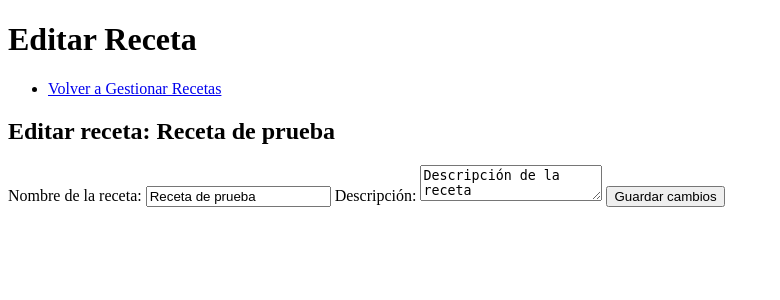
After one commit to Lailamb1/Pasteleria, a Flask app: page /editar_receta/1 in a window 1280 px wide. The commit adds this page. Shown: the top 300 px of the page, without its empty margins (0-780 px from the left). Run offline with Flask 3, Linux system fonts and the light colour scheme; tables that the repository leaves empty hold one stand-in row (values such as "Sample post").

```diff
--- a/app.py
+++ b/app.py
@@ -17,6 +17,7 @@ class RecetaForm(FlaskForm):
 
     # Base de datos simple en memoria (puedes conectarlo a una base de datos real más tarde)
 recetas = []
+ingredientes = []
 
 # Modelo para los ingredientes
 class Ingrediente(db.Model):
@@ -47,10 +48,33 @@ def gestionar_ingredientes():
         return redirect(url_for('ver_ingredientes'))
     return render_template('ingredientes.html')
 
+# Ruta para agregar ingredientes
+
+@app.route('/agregar_ingrediente', methods=['GET', 'POST'])
+def agregar_ingrediente():
+    if request.method == 'POST':
+        # Obtener los datos del formulario
+        nombre = request.form['nombre']
+        cantidad = request.form['cantidad']
+
+        # Crear un nuevo ingrediente con un ID único
+        nuevo_ingrediente = Ingrediente(nombre=nombre, precio=0.0, unidad='unidad')  # Asumimos precio y unidad por defecto
+        db.session.add(nuevo_ingrediente)
+        db.session.commit()
+
+        # Redirigir a la página donde se muestran los ingredientes
+        return redirect(url_for('ver_ingredientes'))
+
+    # Si es un GET, simplemente mostramos el formulario
+    return render_template('agregar_ingrediente.html')
+    # Si es un GET, simplemente mostramos el formulario
+    return render_template('agregar_ingrediente.html')
+
+
 # Ruta para ver los ingredientes
 @app.route('/ver_ingredientes')
 def ver_ingredientes():
-    ingredientes = Ingrediente.query.all()
+    ingredientes = Ingrediente.query.all()  # Obtener todos los ingredientes desde la base de datos
     return render_template('ver_ingredientes.html', ingredientes=ingredientes)
 
 @app.route('/gestionar_recetas', methods=['GET', 'POST'])
@@ -77,11 +101,37 @@ def gestionar_recetas():
     # Si es un GET, simplemente renderizamos la página con la lista de recetas
     return render_template('gestionar_recetas.html', recetas=recetas)
 
+@app.route('/editar_receta/<int:id>', methods=['GET', 'POST'])
+def editar_receta(id):
+    receta = obtener_receta_por_id(id)  # Aquí debería ir la función que recupera la receta por ID
+    if request.method == 'POST':
+        # Recoger los datos del formulario
+        nombre = request.form['nombre']
+        descripcion = request.form['descripcion']
+        # Aquí actualizas los datos de la receta
+        actualizar_receta(id, nombre, descripcion)  # Función que guarda los cambios
+        return redirect(url_for('gestionar_recetas'))  # Redirige a la lista de recetas gestionadas
 
-@app.route('/eliminar_receta/<int:receta_id>', methods=['GET'])
-def eliminar_receta(receta_id):
-    del recetas[receta_id]  # Eliminamos la receta por índice
-    return redirect(url_for('gestionar_recetas'))
+    return render_template('editar_receta.html', receta=receta)  # Pasar la receta a la plantilla para mostrarla
+
+# Función ficticia para obtener receta
+def obtener_receta_por_id(id):
+    # Aquí deberías hacer la consulta a la base de datos o utilizar una lista de recetas
+    return {'id': id, 'nombre': 'Receta de prueba', 'descripcion': 'Descripción de la receta'}
+
+# Función ficticia para actualizar receta
+def actualizar_receta(id, nombre, descripcion):
+    # Aquí deberías actualizar la receta en la base de datos o en la lista
+    pass
+
+@app.route('/eliminar_ingrediente/<int:id>', methods=['POST'])
+def eliminar_ingrediente(id):
+    ingrediente = Ingrediente.query.get(id)  # Obtener el ingrediente de la base de datos
+    if ingrediente:
+        db.session.delete(ingrediente)  # Eliminar el ingrediente de la base de datos
+        db.session.commit()  # Confirmar la eliminación
+    return redirect(url_for('ver_ingredientes'))
+
 
 @app.route('/gestionar_categorias')
 def gestionar_categorias():
--- /dev/null
+++ b/templates/editar_receta.html
@@ -0,0 +1,33 @@
+<!DOCTYPE html>
+<html lang="es">
+<head>
+    <meta charset="UTF-8">
+    <meta name="viewport" content="width=device-width, initial-scale=1.0">
+    <title>Editar Receta</title>
+</head>
+<body>
+    <header>
+        <h1>Editar Receta</h1>
+        <nav>
+            <ul>
+                <li><a href="{{ url_for('gestionar_recetas') }}">Volver a Gestionar Recetas</a></li>
+            </ul>
+        </nav>
+    </header>
+
+    <main>
+        <h2>Editar receta: {{ receta['nombre'] }}</h2>
+
+        <!-- Formulario para editar -->
+        <form method="POST">
+            <label for="nombre">Nombre de la receta:</label>
+            <input type="text" id="nombre" name="nombre" value="{{ receta['nombre'] }}" required>
+
+            <label for="descripcion">Descripción:</label>
+            <textarea id="descripcion" name="descripcion" required>{{ receta['descripcion'] }}</textarea>
+
+            <button type="submit">Guardar cambios</button>
+        </form>
+    </main>
+</body>
+</html>
```
Also changed, not shown: templates/agregar_ingrediente.html (added, +9 -0 lines), templates/gestionar_recetas.html (+29 -36 lines), instance/pasteleria.db.
